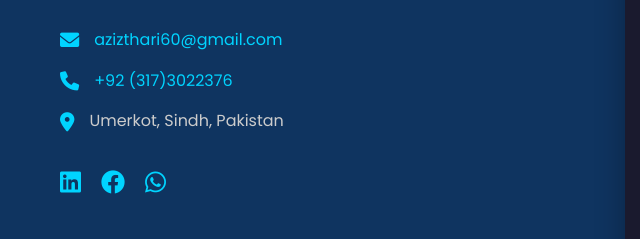
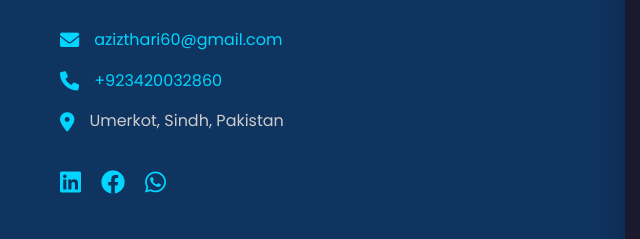
Before and after one commit to azizthari60-netizen/azizullah, a plain HTML site: page index.html in a window 1280 px wide. Shown: the part 3843-4082 px from the top of the page, 0-640 px from the left. Drawn offline with Linux system fonts and the light colour scheme.

Commit message:
no changed

```diff
--- a/index.html
+++ b/index.html
@@ -211,7 +211,7 @@ console.log(dev.getSummary());
                         </div>
                         <div class="contact-item">
                             <i class="fas fa-phone"></i>
-                            <span><a href="tel:+923173022376">+92 (317)3022376</a></span>
+                            <span><a href="tel:+923420032860">+923420032860</a></span>
                         </div>
                         <div class="contact-item">
                             <i class="fas fa-map-marker-alt"></i>
```
